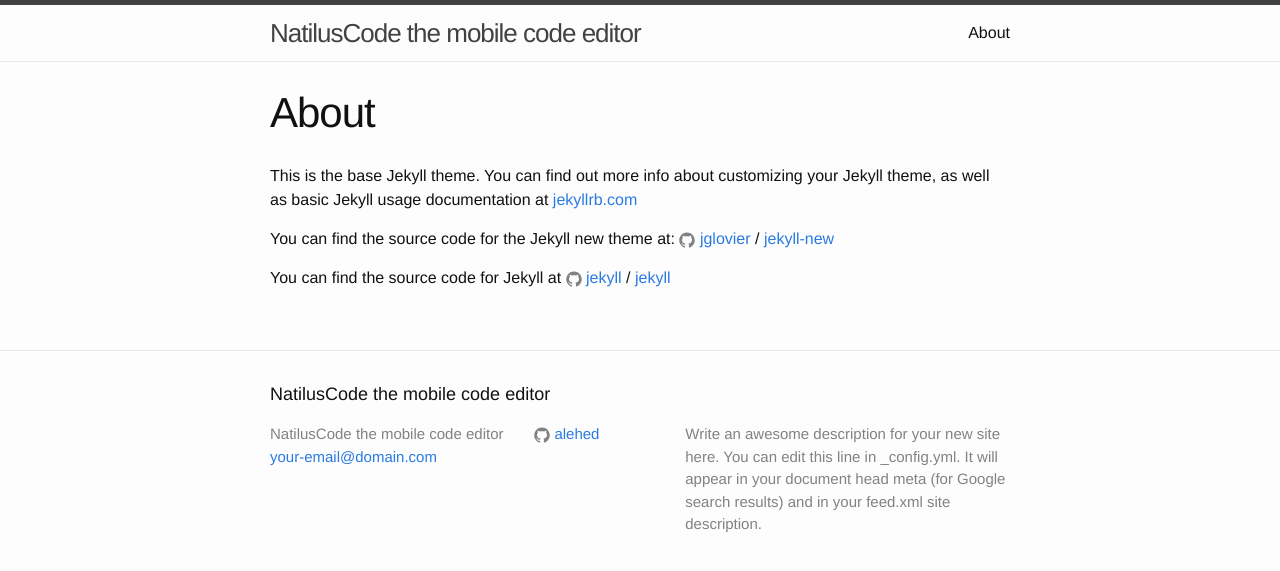
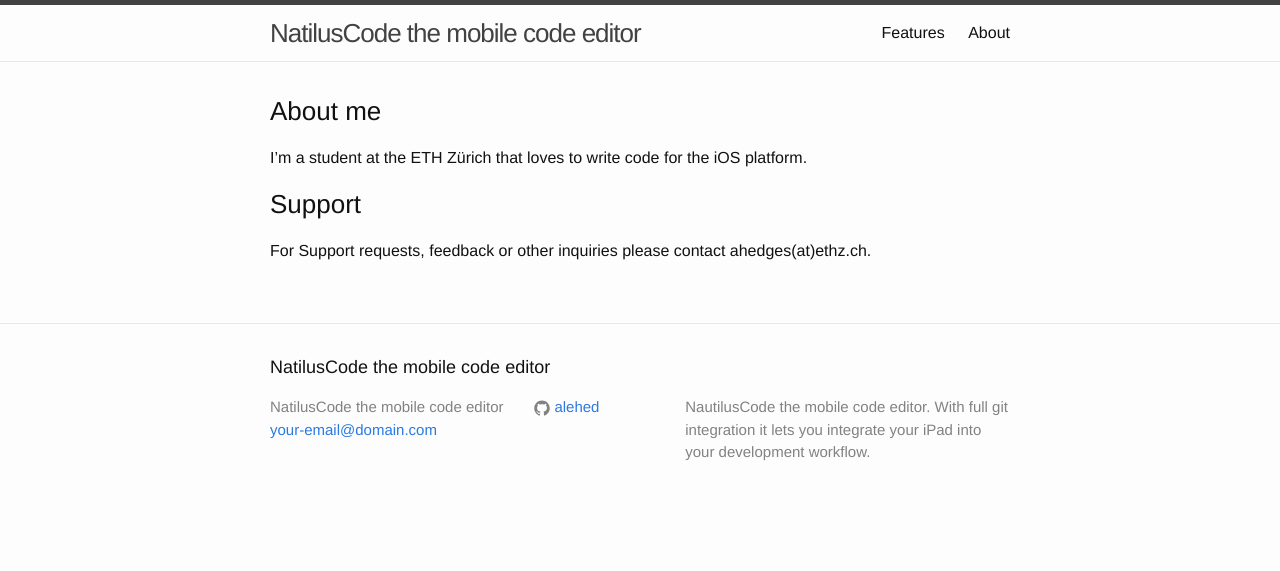
Before and after one commit to alehed/alehed.github.io, a Jekyll site: the page built from 4_about.md, in a window 1280 px wide. Shown: the top 571 px of the page. Built offline with Jekyll 4.4.1, drawn with Linux system fonts in a browser that asks for light colours.

Commit message:
Make some

```diff
--- /dev/null
+++ b/4_about.md
@@ -0,0 +1,14 @@
+---
+layout: page
+title: About
+permalink: /about/
+---
+
+### About me
+
+I'm a student at the ETH Zürich that loves to write code for the iOS platform.
+
+### Support
+
+For Support requests, feedback or other inquiries please
+contact ahedges(at)ethz.ch.
--- a/_config.yml
+++ b/_config.yml
@@ -8,11 +8,10 @@
 # Site settings
 title: NatilusCode the mobile code editor
 email: your-email@domain.com
-description: > # this means to ignore newlines until "baseurl:"
-  Write an awesome description for your new site here. You can edit this
-  line in _config.yml. It will appear in your document head meta (for
-  Google search results) and in your feed.xml site description.
-baseurl: "" # the subpath of your site, e.g. /blog
+description: >
+  NautilusCode the mobile code editor. With full git integration it lets
+  you integrate your iPad into your development workflow.
+baseurl: ""
 url: "http://www.nautiluscode.ch" # the base hostname & protocol for your site
 timezone: Europe/Zurich
 github_username: alehed
--- a/_layouts/page.html
+++ b/_layouts/page.html
@@ -3,9 +3,9 @@
 ---
 <article class="post">
 
-  <header class="post-header">
-    <h1 class="post-title">{{ page.title }}</h1>
-  </header>
+  {% if page.image_name %}
+    <img src="/assets/{{ page.image_name }}.jpg">
+  {% endif %}
 
   <div class="post-content">
     {{ content }}
--- a/about.md
+++ /dev/null
@@ -1,15 +0,0 @@
----
-layout: page
-title: About
-permalink: /about/
----
-
-This is the base Jekyll theme. You can find out more info about customizing your Jekyll theme, as well as basic Jekyll usage documentation at [jekyllrb.com](http://jekyllrb.com/)
-
-You can find the source code for the Jekyll new theme at:
-{% include icon-github.html username="jglovier" %} /
-[jekyll-new](https://github.com/jglovier/jekyll-new)
-
-You can find the source code for Jekyll at
-{% include icon-github.html username="jekyll" %} /
-[jekyll](https://github.com/jekyll/jekyll)
```
Also changed, not shown: 1_features.html (added, +24 -0 lines), _features/git.md (+2 -21 lines), _layouts/post.html (deleted, +0 -15 lines), _posts/2016-05-28-welcome-to-jekyll.markdown (deleted, +0 -25 lines), features.html (deleted, +0 -21 lines), index.html (deleted, +0 -20 lines), index.md (added, +8 -0 lines), assets/git_integration.jpg (added).
